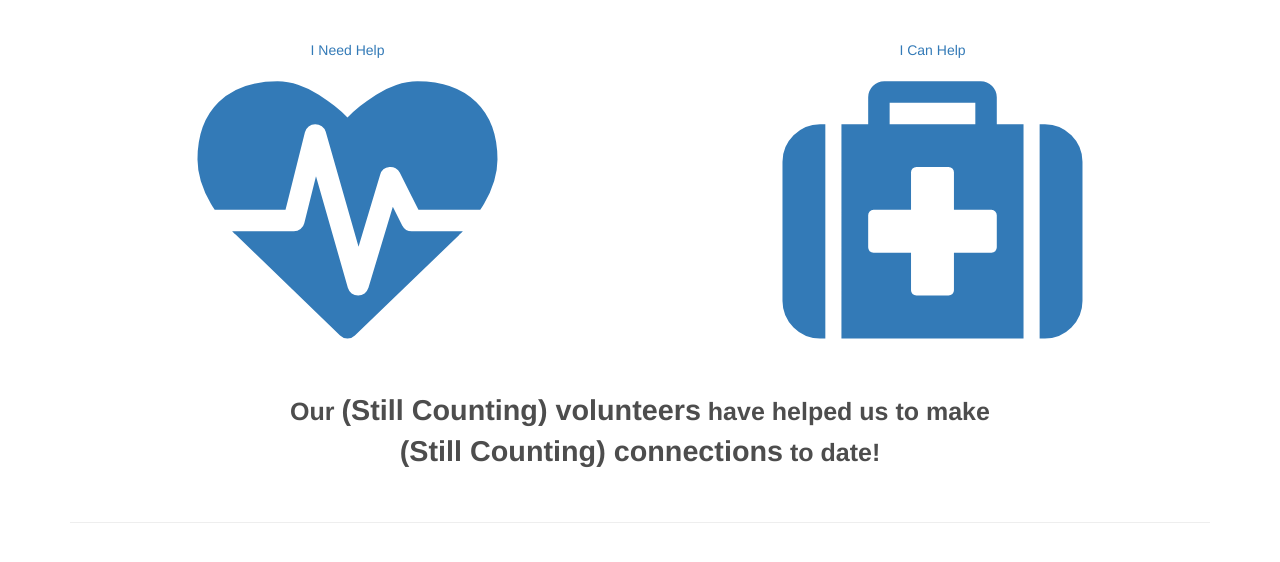
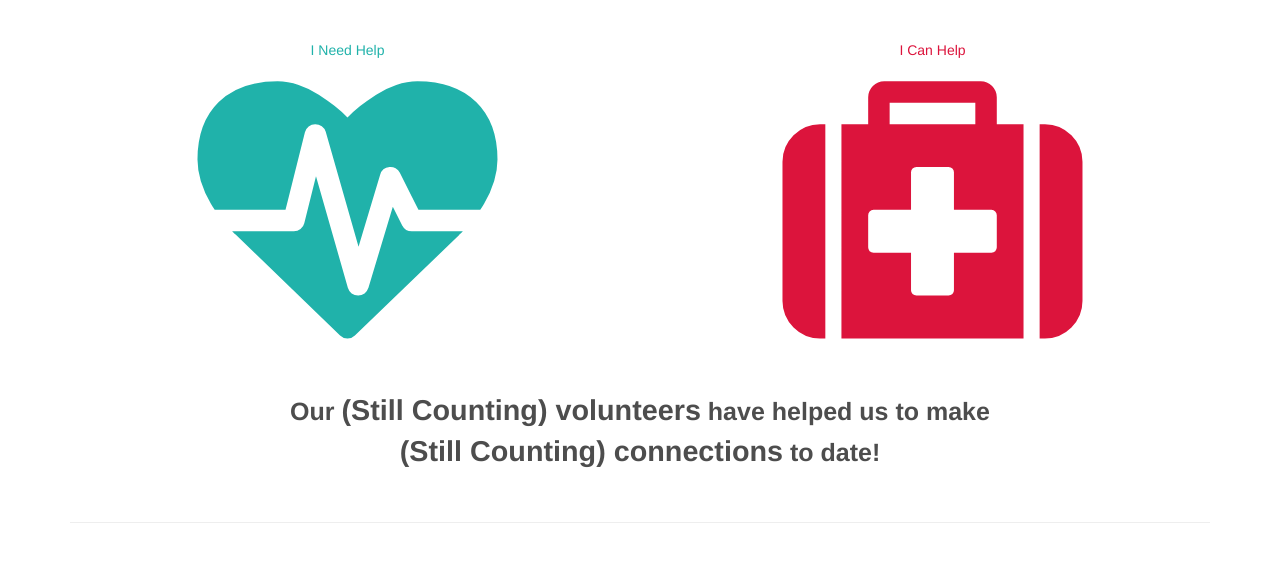
Before and after one commit to Dheeraj-Arremsetty/globalHack2016, a Python web app: template templates/home.html in a window 1280 px wide. Shown: the part 52-614 px from the top of the page. Run offline with Jinja, Linux system fonts and the light colour scheme; the template is opened without the code that fills it, so the values that code supplies are empty.

Commit message:
tweaked landing page link formatting

```diff
--- a/static/css/main.css
+++ b/static/css/main.css
@@ -48,14 +48,21 @@
     display: block;
 }
 
+.landing-button a {
+    text-decoration: none;
+}
+
 .fasize{
     font-size:300px;
 }
-.has-need {
+
+.has-need,
+.has-need a {
     color: lightseagreen;
 }
 
-.volunteer {
+.volunteer,
+.volunteer a {
     color: crimson;
 }
 
```
